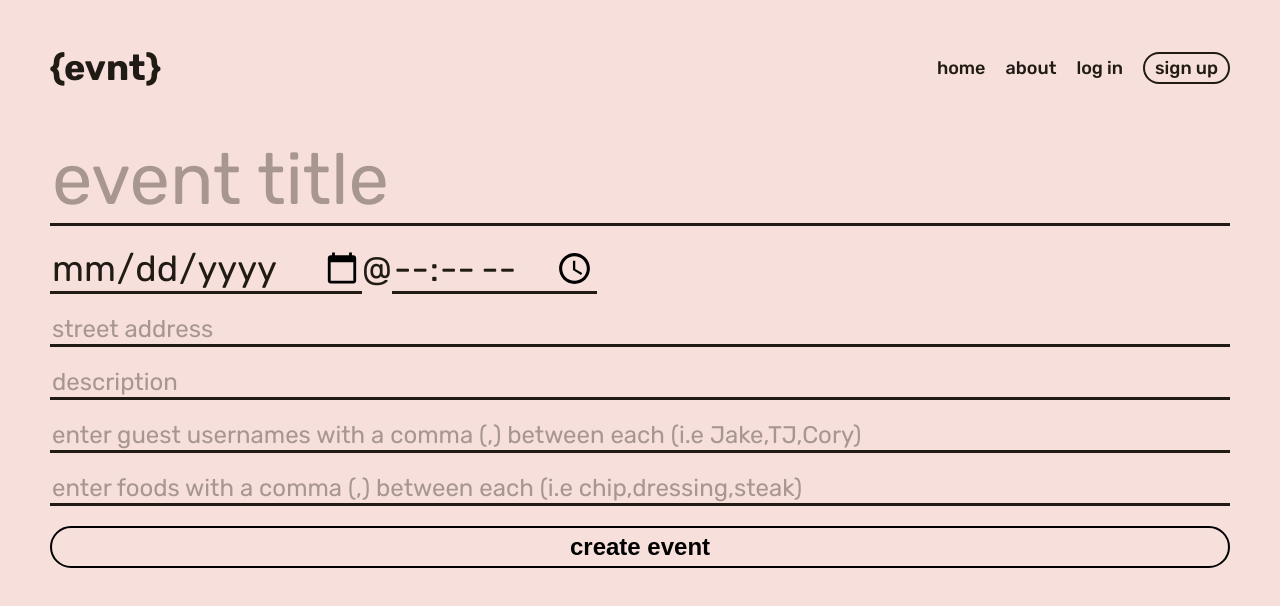
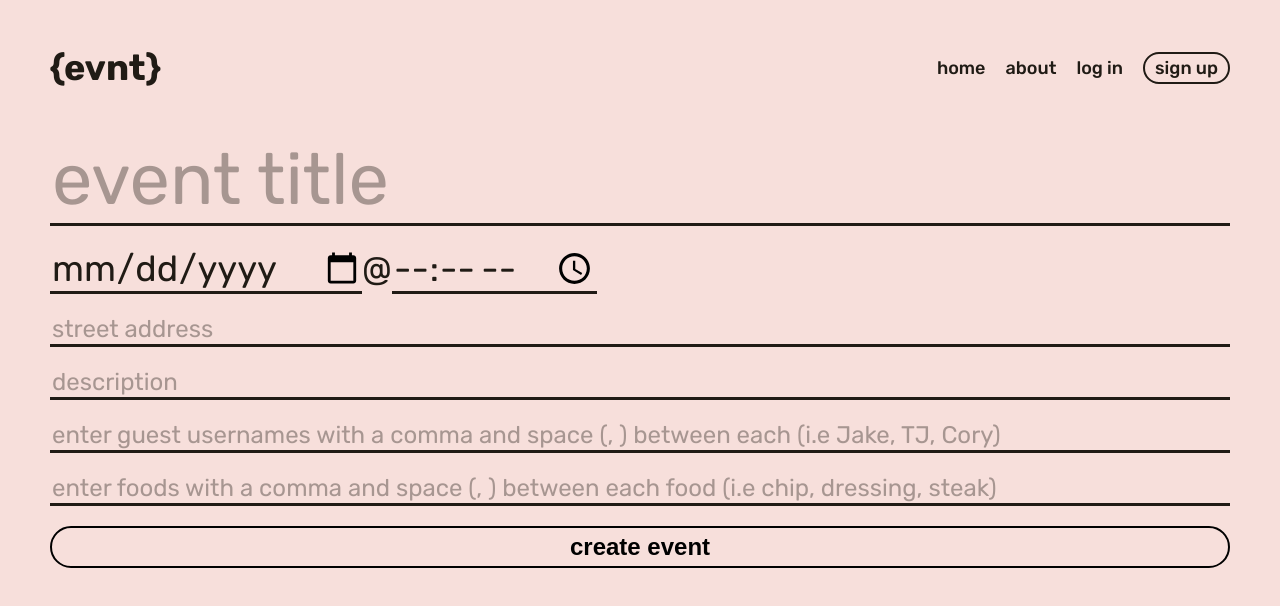
Before and after one commit to Potluck-planner-bw/frontend, a React (Create React App) app in the folder potluck-planner/: page /create-event in a window 1280 px wide. Shown: the top 606 px of the page. Built offline with nearby package versions, Linux system fonts and the light colour scheme.

Commit message:
fixed minor bugs with how data is arranged, changed splitting method now includes space after comma

```diff
--- a/potluck-planner/src/components/CreateEvent.js
+++ b/potluck-planner/src/components/CreateEvent.js
@@ -12,7 +12,7 @@ const initialValues = {
 	dates: '',
 	guests: '',
 	description: '',
-	foods: '',
+	items: '',
 	created: '',
 	users_id: ''
 }
@@ -53,8 +53,8 @@ const CreateEvent = (props) => {
 			"time": values.time,
 			"address": values.address,
 			"dates": values.dates,
-			"guests": values.guests.split(','),
-			// 'foods': values.foods.split(','),
+			"guests": values.guests,
+			'items': values.foods,
 			"description": values.description,
 			"created": 1,
 			"users_id": userID
@@ -139,14 +139,14 @@ const CreateEvent = (props) => {
 					type='text'
 					name='guests'
 					className='eventDescription'
-					placeholder='enter guest usernames with a comma (,) between each (i.e Jake,TJ,Cory)'
+					placeholder='enter guest usernames with a comma and space (, ) between each (i.e Jake, TJ, Cory)'
 					onChange={handleChange}
 				/>
 				<input
 					type='text'
 					name='foods'
 					className='eventDescription'
-					placeholder='enter foods with a comma (,) between each (i.e chip,dressing,steak)'
+					placeholder='enter foods with a comma and space (, ) between each food (i.e chip, dressing, steak)'
 					onChange={handleChange}
 				/>
 				<button className='form-bordered-btn'>create event</button>
--- a/potluck-planner/src/components/EventPage.js
+++ b/potluck-planner/src/components/EventPage.js
@@ -50,9 +50,10 @@ const EventPage = props => {
                     <p>{event.description}</p>
                 </div>
                 <div>
+                <h3>Items</h3>
                     <ul>
                     {itemList.map(item => {
-                        return <li>{item}</li>
+                        return <li key={item.id}>{item}</li>
                     })}
                     </ul>
                 </div>
@@ -61,7 +62,7 @@ const EventPage = props => {
                 <h3>Guests</h3>
                 <ul>
                 {guestList.map(item => {
-                        return <li>{item}</li>
+                        return <li key={item.id}>{item}</li>
                     })}
                 </ul>
                 {event.users_id === params.id && <button onClick={deleteHandler}>Delete Event</button>}
```
